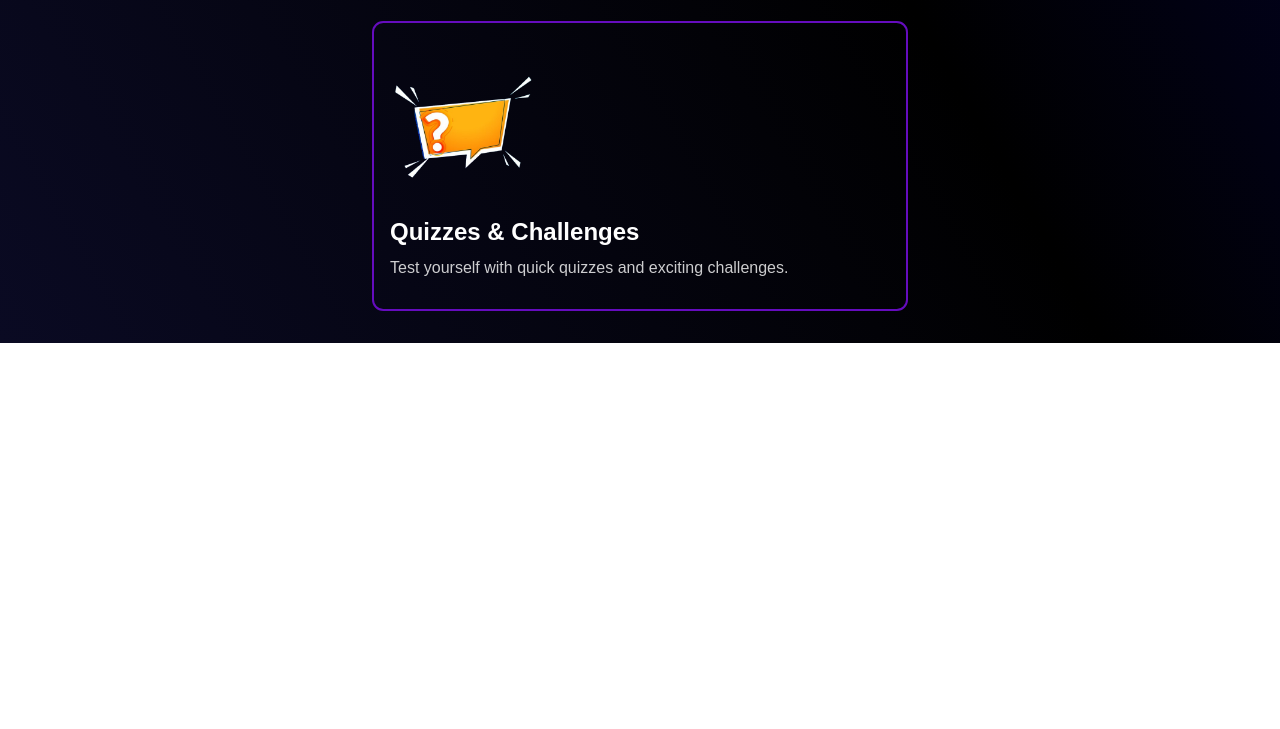
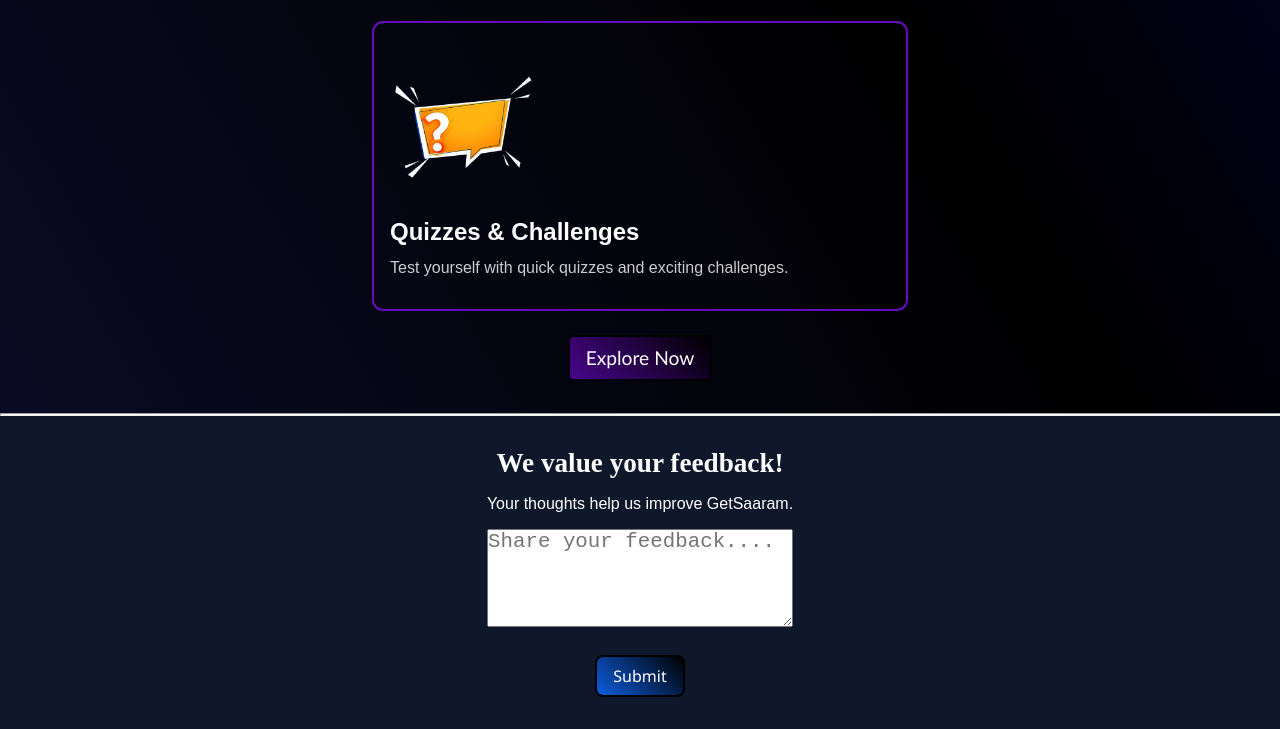
Before and after one commit to MAHESHBABU8142/GetSaaram.com, a plain HTML site: page index.html in a window 1280 px wide. Shown: the part 1874-2603 px from the top of the page. Before the commit the page ends 2217 px from the top, so only its background shows below. Drawn offline with nearby package versions, Linux system fonts and the light colour scheme; a web font is replaced by a local one.

Commit message:
feedback sectiion added

```diff
--- a/GetSaaram.css
+++ b/GetSaaram.css
@@ -145,7 +145,7 @@ hr {
    background-size: 100%;
    background-repeat: no-repeat;
    animation: img-motion 2s ease forwards;
-   padding: 1rem 0;
+   padding: 1rem 0.7rem;
    }
 
 @keyframes gradientAnimation {
@@ -232,6 +232,7 @@ hr {
           gap:1.5rem;
           background:linear-gradient(60deg,#0A0A23,rgb(0, 0, 0),#040444);
 
+
         }
         #features-headline {
           font-size:1.8rem;
@@ -245,6 +246,11 @@ hr {
           display: flex;
           flex-direction: column;
           gap: 0.8rem;
+          cursor: pointer;
+        }
+        .feature-card:hover {
+          transform: translateY(-15px);
+          transition:0.4s;
         }
         .feature-headline {
           font-family: "Average Sans", sans-serif;
@@ -254,3 +260,66 @@ hr {
           font-family: "Tilt Neon", sans-serif;
           opacity: 0.8;
         }
+
+         #explore-now-btn {
+          font-family: 'Gill Sans', 'Gill Sans MT', Calibri, 'Trebuchet MS', sans-serif;
+          font-size: 1.2rem;
+          padding: 0.6rem 1rem;
+          background: linear-gradient(45deg,#48058b,black);
+          color: white;
+          border:2px solid black;
+          border-radius:0.3rem;
+          cursor: pointer;
+         }
+         #explore-now-btn:hover {
+          border:2px solid white;
+          transition: 1s;
+          box-shadow: 0px 5px 15px rgba(56, 182, 255, 0.5);
+         }
+
+          /*-------home-page---feedback----styling---------*/
+
+          #feedback {
+            padding: 2rem 0.5rem;
+            background:#0f172a;
+            color: white;
+            display: flex;
+            flex-direction: column;
+            align-items:center;
+            gap: 1rem;
+          }
+          #feedback-headline {
+           font-size: 1.7rem;
+          }
+          #feedback-discription {
+            font-family: "Zain", sans-serif;
+            font-size: 1rem;
+
+          }
+          #feedback-form {
+            display: flex;
+            flex-direction: column;
+            gap: 0.3rem;
+            align-items: center;
+          }
+          #feedback-area {
+            width: 19rem;
+            height: 6rem;
+            font-size:1.3rem;
+            font-family: monospace;
+          }
+          #feedback-btn {
+            border: none;
+            font-size: 1rem;
+            padding:0.5rem 1rem;
+          background:linear-gradient(45deg,hwb(217 5% 13%),black);
+            border-radius: 0.5rem;
+            font-family: 'Segoe UI', Tahoma, Geneva, Verdana, sans-serif;
+            color: white;
+            border:2px solid black;
+            cursor: pointer;
+          }
+          #feedback-btn:hover {
+            border:2px solid white;
+            transition: 0.4s;
+          }
--- a/index.html
+++ b/index.html
@@ -77,8 +77,18 @@
                 <h2 class="feature-headline">Quizzes & Challenges</h2>
                 <p class="feature-discription">Test yourself with quick quizzes and exciting challenges.</p>
                </div>
+             <button id="explore-now-btn">Explore Now</button>
+        </section> <hr>
 
-        </section>
+          <!-------home-page-feedback-markup-------->
+           <section id="feedback">
+            <h1 id="feedback-headline">We value your feedback!</h1>
+            <p id="feedback-discription">Your thoughts help us improve GetSaaram.</p>
+           <form id="feedback-form">
+              <textarea placeholder="Share your feedback...." id="feedback-area" required></textarea><br>
+              <button id="feedback-btn" type="submit">Submit</button>
+           </form>
+           </section>
 
         <!-------home-page-footer-markup-------->
 
@@ -100,5 +110,11 @@
          closeBtn.addEventListener("click",function closeList(){
             menuList.style.display="none";
         }) ;
+
+        /*-----feedback-form---script----*/
+         let submitBtn=document.getElementById("feedback-btn") ;
+         submitBtn.addEventListener("click",function showFeedback(){
+            alert("Thank you for your feedback")
+         });
     </script>
 </html>
```
